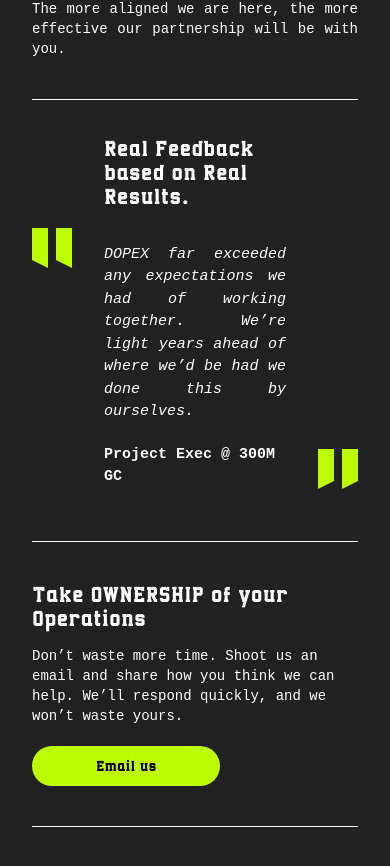
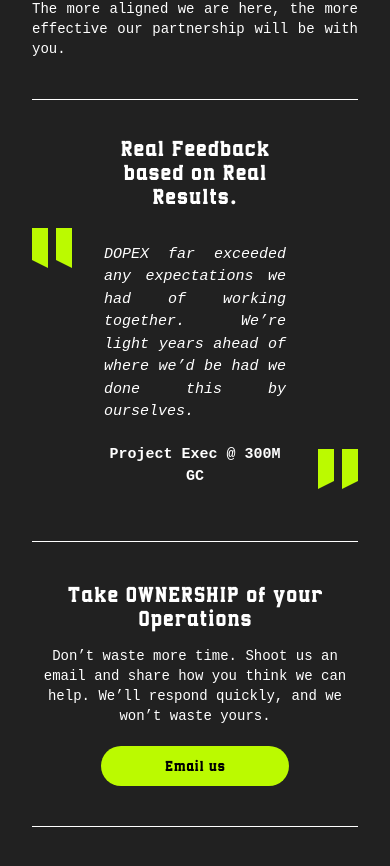
Before and after one commit to monikasoni5455/dopex-next-JS, a Next.js app: page / in a window 390 px wide. Shown: the part 3379-4245 px from the top of the page. Built offline with nearby package versions, Linux system fonts and the light colour scheme.

Commit message:
text-centered

```diff
--- a/src/app/CallToAction/Page.jsx
+++ b/src/app/CallToAction/Page.jsx
@@ -2,7 +2,7 @@ import React from "react";
 
 const CallToAction = () => {
   return (
-    <div className="md:text-center border-y py-8 md:mx-5 mb-10 md:flex flex-col justify-center items-center">
+    <div className="text-center border-y py-8 md:mx-5 mb-10 md:flex flex-col justify-center items-center">
       <h3 className="font-collegium text-2xl py-2 md:p-2 line-spacing-1">
         Take OWNERSHIP of your Operations
       </h3>
--- a/src/app/Feedback/Page.jsx
+++ b/src/app/Feedback/Page.jsx
@@ -3,7 +3,7 @@ import React from "react";
 const Feedback = () => {
   return (
     <div className="text-center text-white md:m-10">
-      <h3 className="text-left md:text-center font-collegium text-2xl px-18 line-spacing-1">
+      <h3 className="md:text-center font-collegium text-2xl px-18 line-spacing-1">
         Real Feedback based on Real Results.
       </h3>
       <div className="flex flex-col justify-center items-center mt-5">
@@ -13,7 +13,7 @@ const Feedback = () => {
             We’re light years ahead of where we’d be had we done this by
             ourselves.
           </p>
-          <p className="mt-5 text-left md:text-center font-roboto-mono font-bold text-[15px]">
+          <p className="mt-5 md:text-center font-roboto-mono font-bold text-[15px]">
             Project Exec @ 300M GC
           </p>
           <div className="openQuote absolute top-0 left-0 flex justify-start gap-2 mb-4">
--- a/src/app/layout.js
+++ b/src/app/layout.js
@@ -12,8 +12,8 @@ const geistMono = Geist_Mono({
 });
 
 export const metadata = {
-  title: "Create Next App",
-  description: "Generated by create next app",
+  title: "Dopex",
+  description: "Generated by team Dopex",
 };
 
 export default function RootLayout({ children }) {
```
Also changed, not shown: 1 other file (tests, documents, lock files or other folders).
